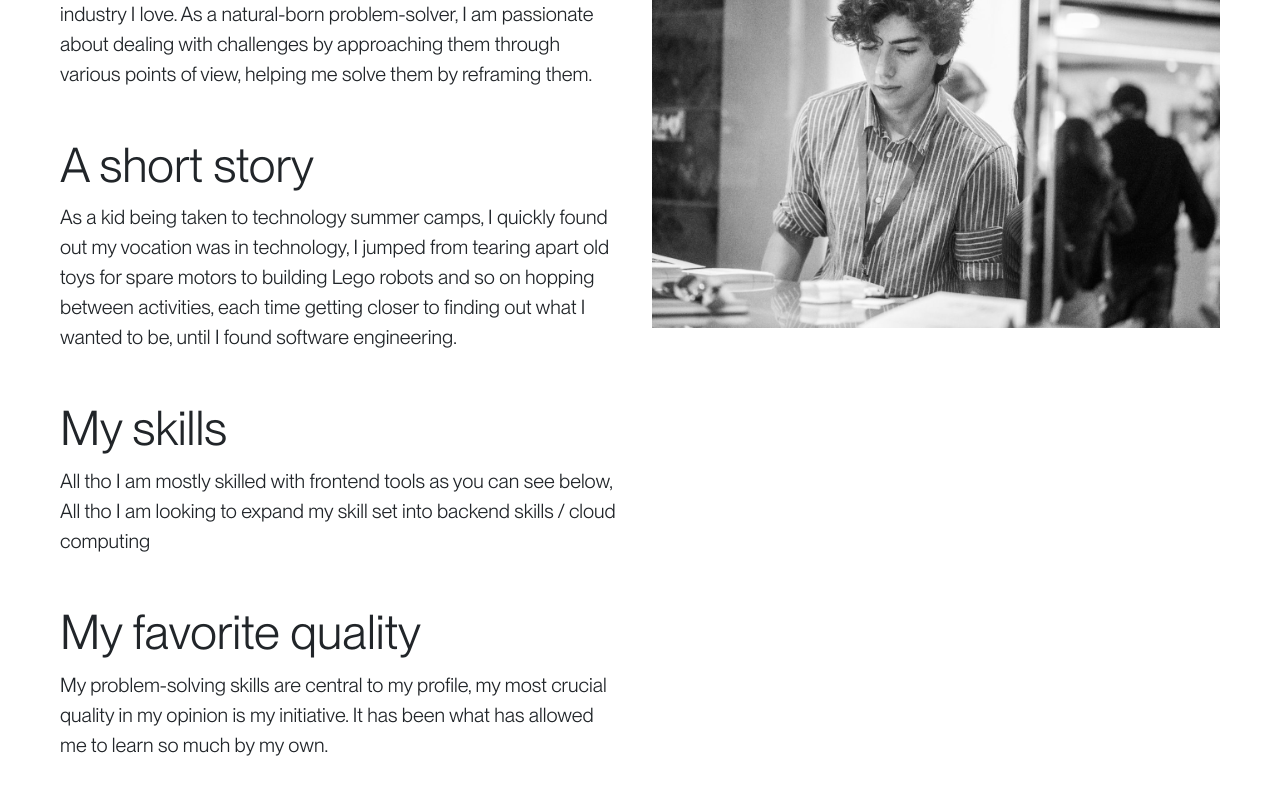
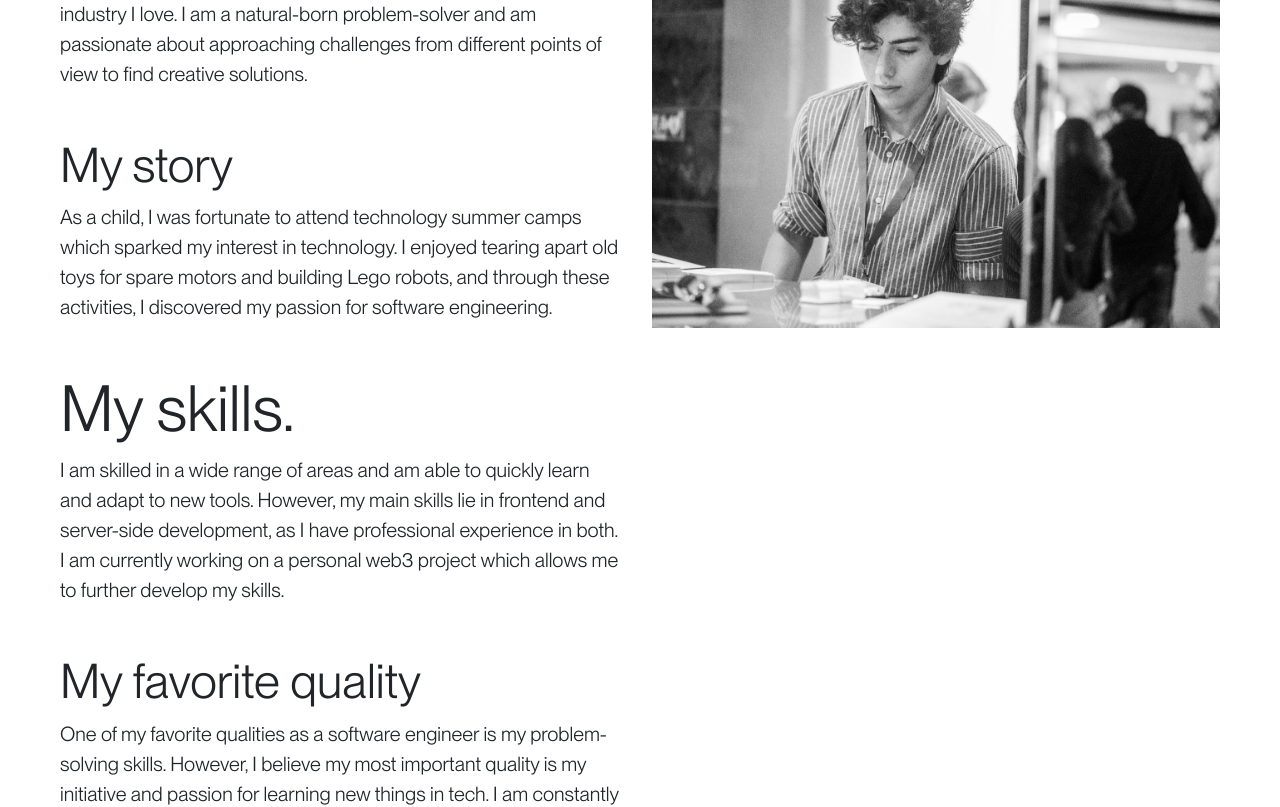
Before and after one commit to mateo-covacho/portfolio-mk2, a React (Create React App) app: page / in a window 1280 px wide. Shown: the part 1020-1827 px from the top of the page. Built offline with nearby package versions, Linux system fonts and the light colour scheme; a web font is replaced by a local one.

Commit message:
Updated about me text

```diff
--- a/src/app.jsx
+++ b/src/app.jsx
@@ -188,7 +188,7 @@ function App() {
         <Container fluid>
           <Navbar.Toggle aria-controls='basic-navbar-nav' />
           <Navbar.Collapse id='basic-navbar-nav ps-5'>
-            <Nav >
+            <Nav>
               <Nav.Item className=' btn btn-light nav_button mx-auto align-middle resume_button'>
                 <a href={curriculum} target='_Blank' classname='resume-link' style={{ textDecoration: "none", color: "black" }}>
                   Resume
@@ -343,30 +343,32 @@ function App() {
             About me.
           </h2>
           <p data-aos='fade-left' className='lead mb-5 pe-1'>
-            I am a junior software engineer from Spain looking to work in this industry I love. As a natural-born problem-solver, I am passionate
-            about dealing with challenges by approaching them through various points of view, helping me solve them by reframing them.
+            As a junior software engineer from Spain, I am excited to work in the industry I love. I am a natural-born problem-solver and am
+            passionate about approaching challenges from different points of view to find creative solutions.
           </p>
+
           <h3 data-aos='fade-left' className='display-5'>
-            A short story
+            My story
           </h3>
           <p data-aos='fade-left' className='lead mb-5 pe-1'>
-            As a kid being taken to technology summer camps, I quickly found out my vocation was in technology, I jumped from tearing apart old toys
-            for spare motors to building Lego robots and so on hopping between activities, each time getting closer to finding out what I wanted to
-            be, until I found software engineering.
+            As a child, I was fortunate to attend technology summer camps which sparked my interest in technology. I enjoyed tearing apart old toys
+            for spare motors and building Lego robots, and through these activities, I discovered my passion for software engineering.
           </p>
-          <h3 data-aos='fade-left' className='display-5'>
-            My skills
-          </h3>
+          <h2 data-aos='fade-left' className='display-3 col'>
+            My skills.
+          </h2>
           <p data-aos='fade-left' className='lead mb-5 pe-1'>
-            All tho I am mostly skilled with frontend tools as you can see below, All tho I am looking to expand my skill set into backend skills /
-            cloud computing
+            I am skilled in a wide range of areas and am able to quickly learn and adapt to new tools. However, my main skills lie in frontend and
+            server-side development, as I have professional experience in both. I am currently working on a personal web3 project which allows me to
+            further develop my skills.
           </p>
           <h3 data-aos='fade-left' className='display-5'>
             My favorite quality
           </h3>
           <p data-aos='fade-left' className='lead mb-5 pe-1'>
-            My problem-solving skills are central to my profile, my most crucial quality in my opinion is my initiative. It has been what has allowed
-            me to learn so much by my own.
+            One of my favorite qualities as a software engineer is my problem-solving skills. However, I believe my most important quality is my
+            initiative and passion for learning new things in tech. I am constantly seeking out opportunities to expand my knowledge and stay
+            up-to-date on the latest developments in the industry.
           </p>
         </div>
         <div className='col   d-flex-inline align-self-top img-col '>
```
